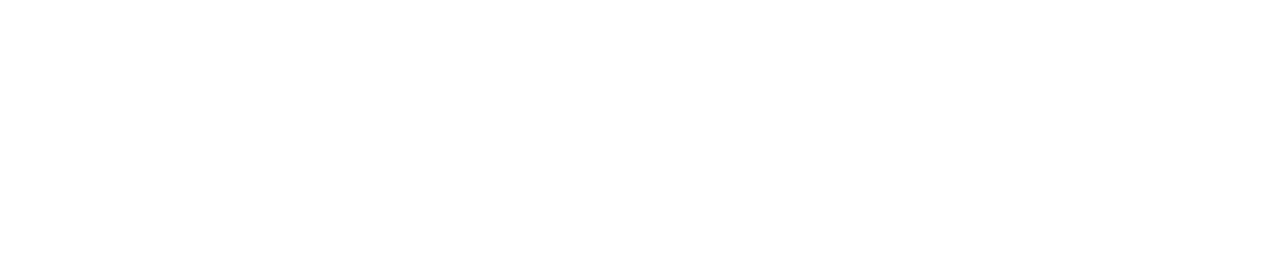
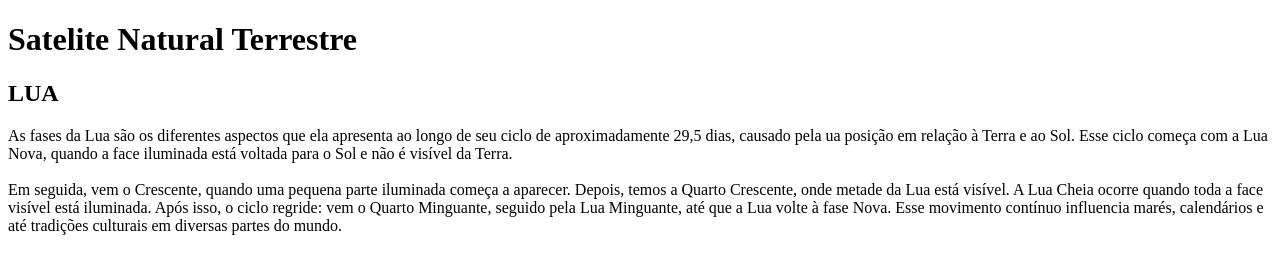
Before and after one commit to ryamback001/Aula-HTML, a plain HTML site: page index.html in a window 1280 px wide. Drawn offline with Linux system fonts and the light colour scheme.

Commit message:
2 alteracao

```diff
--- a/index.html
+++ b/index.html
@@ -6,6 +6,23 @@
         <title>--** desenvolv I **--</title>
     </head>
     <body>
+        <h1>Satelite Natural Terrestre </h1>
+        <h2>LUA</h2>
 
+        <p>
+            As fases da Lua são os diferentes aspectos que ela apresenta
+            ao longo de seu ciclo de aproximadamente 29,5 dias, causado pela
+            ua posição em relação à Terra e ao Sol. Esse ciclo começa com a Lua Nova,
+            quando a face iluminada está voltada para o Sol e não é visível da Terra.
+            <br>
+            <br>
+
+            Em seguida, vem o Crescente, quando uma pequena parte iluminada começa a
+            aparecer. Depois, temos a Quarto Crescente, onde metade da Lua está visível.
+            A Lua Cheia ocorre quando toda a face visível está iluminada. Após isso,
+            o ciclo regride: vem o Quarto Minguante, seguido pela Lua Minguante, até que a
+            Lua volte à fase Nova. Esse movimento contínuo influencia marés, calendários e
+            até tradições culturais em diversas partes do mundo.
+        </p>
     </body>
 </html>
```
Also changed, not shown: 1 other file.
